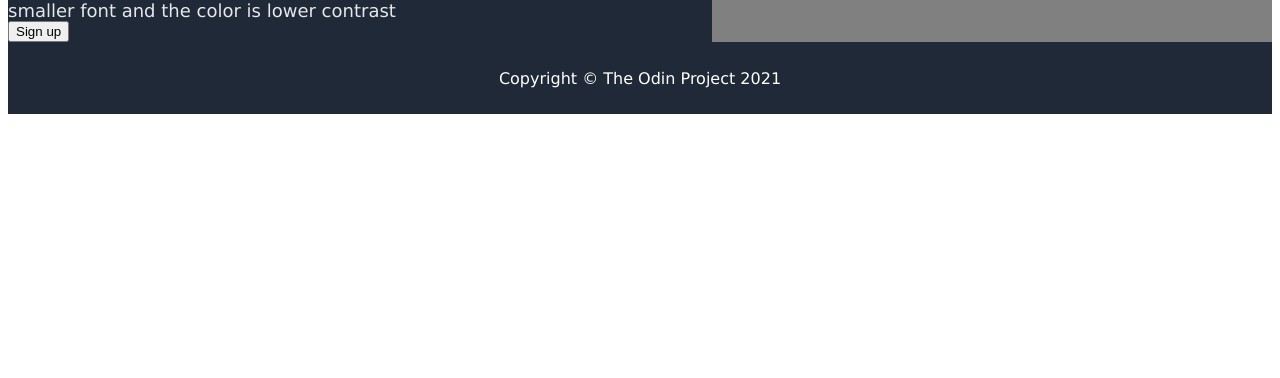
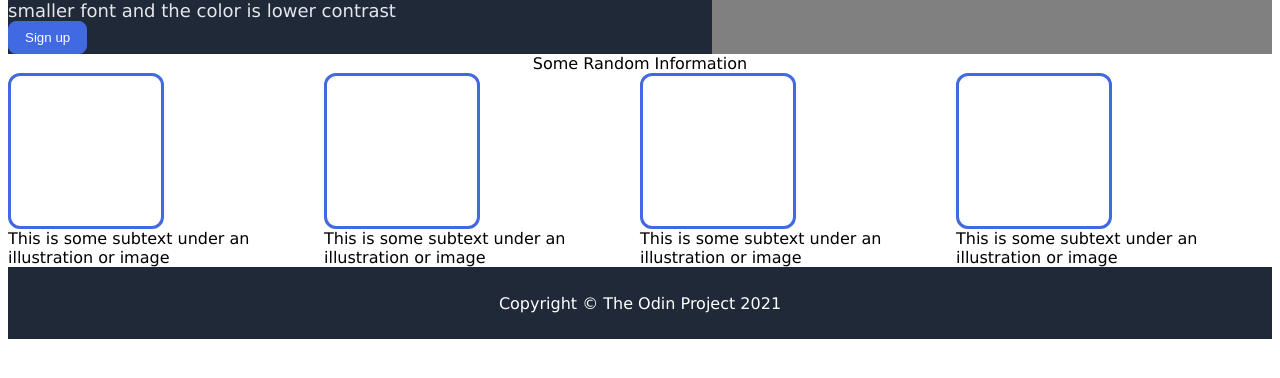
Before and after one commit to tediferJones/odin-landing-page, a plain HTML site: page index.html in a window 1280 px wide. Shown: the part 138-516 px from the top of the page. Drawn offline with Linux system fonts and the light colour scheme.

Commit message:
added second main section of flex box and removed old pics from git tracking

```diff
--- a/index.html
+++ b/index.html
@@ -33,12 +33,44 @@
 
             </div>
         </div>
+        <div class="container2">
             <!--should user flex column here and maybe create 4 sub containers for the items-->
-            <div class="2title">
+            <div class="title-2">
+                Some Random Information
+            </div>
+            <div class="items-2">
+                <div class="item">
+                    <div class="info-box">
 
-            </div>
-            <div class="2items">
+                    </div>
+                    <div class="item-2-text-1">
+                        This is some subtext under an illustration or image
+                    </div>
+                </div>
+                <div class="item">
+                    <div class="info-box">
 
+                    </div>
+                    <div class="item-2-text-2">
+                        This is some subtext under an illustration or image
+                    </div>
+                </div>
+                <div class="item">
+                    <div class="info-box">
+
+                    </div>
+                    <div class="item-2-text-3">
+                        This is some subtext under an illustration or image
+                    </div>
+                </div>
+                <div class="item">
+                    <div class="info-box">
+
+                    </div>
+                    <div class="item-2-text-4">
+                        This is some subtext under an illustration or image
+                    </div>
+                </div>
             </div>
         </div>
 
--- a/style.css
+++ b/style.css
@@ -1,5 +1,7 @@
 body {
     font-family: 'Lucida Sans', 'Lucida Sans Regular', 'Lucida Grande', 'Lucida Sans Unicode', Geneva, Verdana, sans-serif;
+    display: flex;
+    flex-direction: column;
 }
 
 .header,
@@ -43,14 +45,14 @@ a {
 
 .container1 {
     display: flex;
+
 }
 
-/*
+
 .left-1 {
-    display: flex;
-    flex-direction: column;
+    flex: 1;
 }
-*/
+
 
 .title-1 {
     color: #F9FAF8;
@@ -63,9 +65,41 @@ a {
     font-size: 18px;
 }
 
+.signupbutton {
+    padding: 8px 16px;
+    border-radius: 8px;
+
+    background: royalblue;
+    border: 1px solid royalblue;
+    color: white;
+
+}
+
 .right-1 {
     background: gray;
     width: 560px;
 
     flex-shrink: 0;
 }
+
+.container2 {
+    display: flex;
+    flex-direction: column;
+    align-items: center;
+}
+
+.items-2 {
+    display: flex;
+}
+
+.info-box {
+    border-style: solid;
+    border-radius: 12px;
+    border-color: royalblue;
+    height: 150px;
+    width: 150px;
+}
+
+.item-2-text-1 {
+    flex-grow: 0;
+}
```
Also changed, not shown: colors_and_stuff.png (deleted), odin-project.png (deleted).
